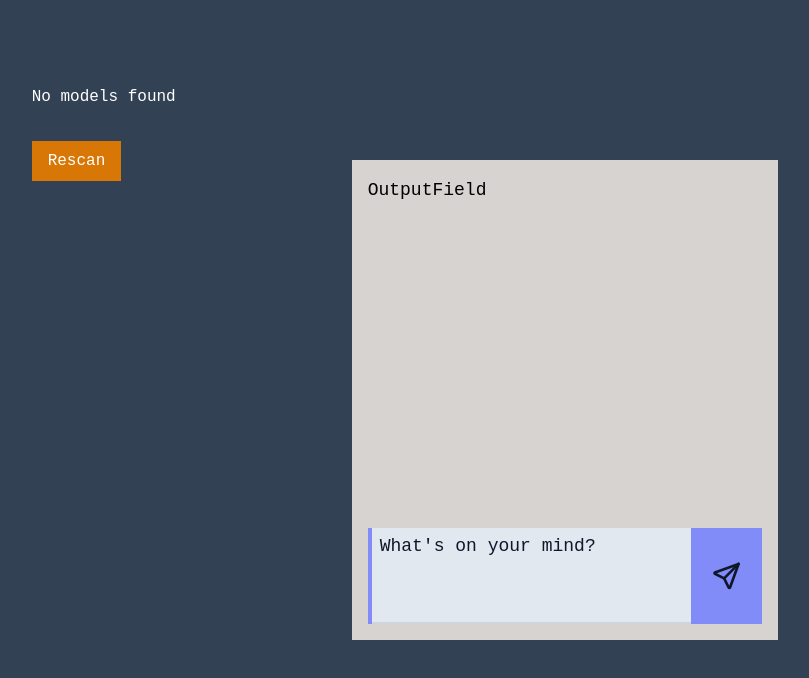
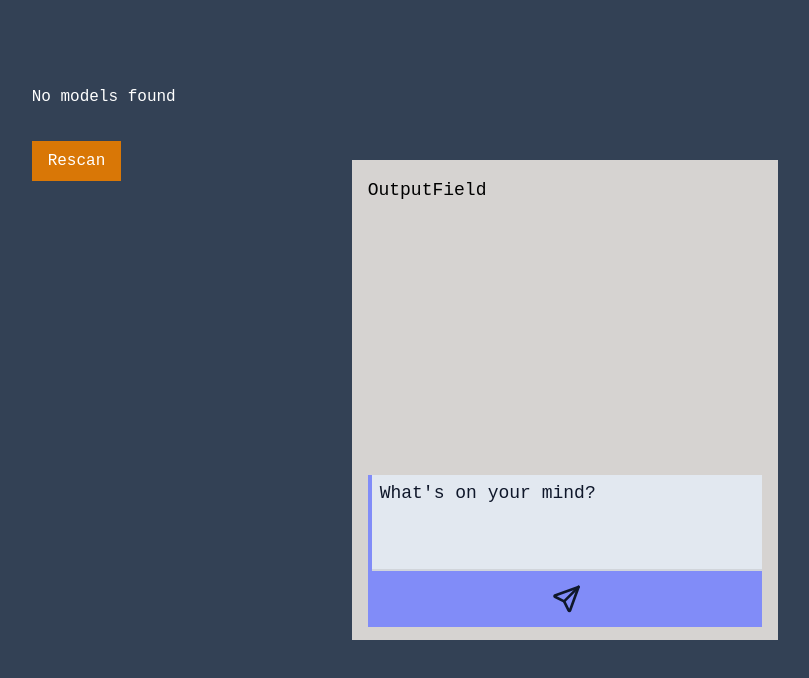
Before and after one commit to erynder-z/lama-ui, a React (Vite) app: page / in a window 1280 px wide. Shown: the top 678 px of the page, without its empty margins (75-884 px from the left). Built offline with nearby package versions, Linux system fonts and the light colour scheme; no server answers; a web font is replaced by a local one.

Commit message:
Show error when no model is selected

```diff
--- a/src/components/Chat/Chat.tsx
+++ b/src/components/Chat/Chat.tsx
@@ -31,10 +31,13 @@ type ModelResponse = {
 export default function Chat({ selectedModel }: ChatProps) {
   const [inputText, setInputText] = useState<string>('')
   const [outputText, setOutputText] = useState<string>('')
+  const [error, setError] = useState<string | null>(null)
   const [isSubmitting, setIsSubmitting] = useState<boolean>(false)
 
   const submitPrompt = async () => {
-    if (selectedModel) {
+    const isModelSelected = selectedModel.size
+
+    if (isModelSelected) {
       setIsSubmitting(true)
       try {
         const apiEndpoint = 'http://localhost:11434/api/generate'
@@ -55,19 +58,28 @@ export default function Chat({ selectedModel }: ChatProps) {
         const modelResponse: ModelResponse = await response.json()
         setOutputText(modelResponse.response)
       } catch (error) {
-        console.log(error)
+        setError('Something went wrong!')
+        setTimeout(() => {
+          setError(null)
+        }, 3000) //
       } finally {
         setIsSubmitting(false)
         setInputText('')
       }
+    } else {
+      setError('Please select a model!')
+      setTimeout(() => {
+        setError(null)
+      }, 3000) //
     }
   }
 
   return (
     <div className="w-full col-start-2 row-start-1 row-span-3 grid grid-cols-1 grid-rows-3 md:my-40 p-4 leading-7 text-lg bg-stone-300">
-      <div className="row-span-2">
+      <div className="row-span-2 w-full">
         <header className="text-3xl font-bold">{selectedModel.name}</header>
         <OutputField />
+        {error && <p className="font-bold text-red-500">{error}</p>}
       </div>
       <div className="row-span-1 mt-auto">
         <InputField
--- a/src/components/Chat/InputField/InputField.tsx
+++ b/src/components/Chat/InputField/InputField.tsx
@@ -38,7 +38,7 @@ export default function InputField({
 
   return (
     <>
-      <div className="relative z-0 flex bg-slate-200 border-l-4 border-indigo-400 text-slate-900">
+      <div className="relative z-0 flex flex-col bg-slate-200 border-l-4 border-indigo-400 text-slate-900 ">
         <textarea
           ref={textareaRef}
           rows={textareaRows}
@@ -51,7 +51,7 @@ export default function InputField({
             isSubmitting
               ? 'bg-gray-400 text-gray-600'
               : 'bg-transparent text-slate-900'
-          } block p-2 w-full max-h-40 overflow-y-auto text-sm border-0 border-b-2 border-gray-300 appearance-none focus:outline-none focus:ring-0 peer overflow-hidden resize-none`}
+          } block p-2 w-full max-h-44 overflow-y-auto text-sm border-0 border-b-2 border-gray-300 appearance-none focus:outline-none focus:ring-0 peer overflow-hidden resize-none`}
           placeholder=" "
           value={inputText}
           onChange={handleTextareaChange}
@@ -59,7 +59,7 @@ export default function InputField({
         <button
           onClick={submitPrompt}
           disabled={isSubmitting}
-          className="w-20 p-4 flex justify-center items-center bg-indigo-400 hover:bg-indigo-500"
+          className="w-full h-14 p-4 flex justify-center items-center bg-indigo-400 hover:bg-indigo-500"
         >
           {isSubmitting ? (
             <TbSendOff size="1.75em" />
--- a/src/index.css
+++ b/src/index.css
@@ -29,3 +29,19 @@ ul,
 ol {
   margin-bottom: 2em;
 }
+
+* {
+  scrollbar-width: thin;
+  scrollbar-color: indigo-500 indigo-400;
+}
+
+*::-webkit-scrollbar {
+  @apply w-1;
+  @apply h-1;
+}
+*::-webkit-scrollbar-track {
+  @apply bg-indigo-400;
+}
+*::-webkit-scrollbar-thumb {
+  @apply bg-indigo-900;
+}
```
